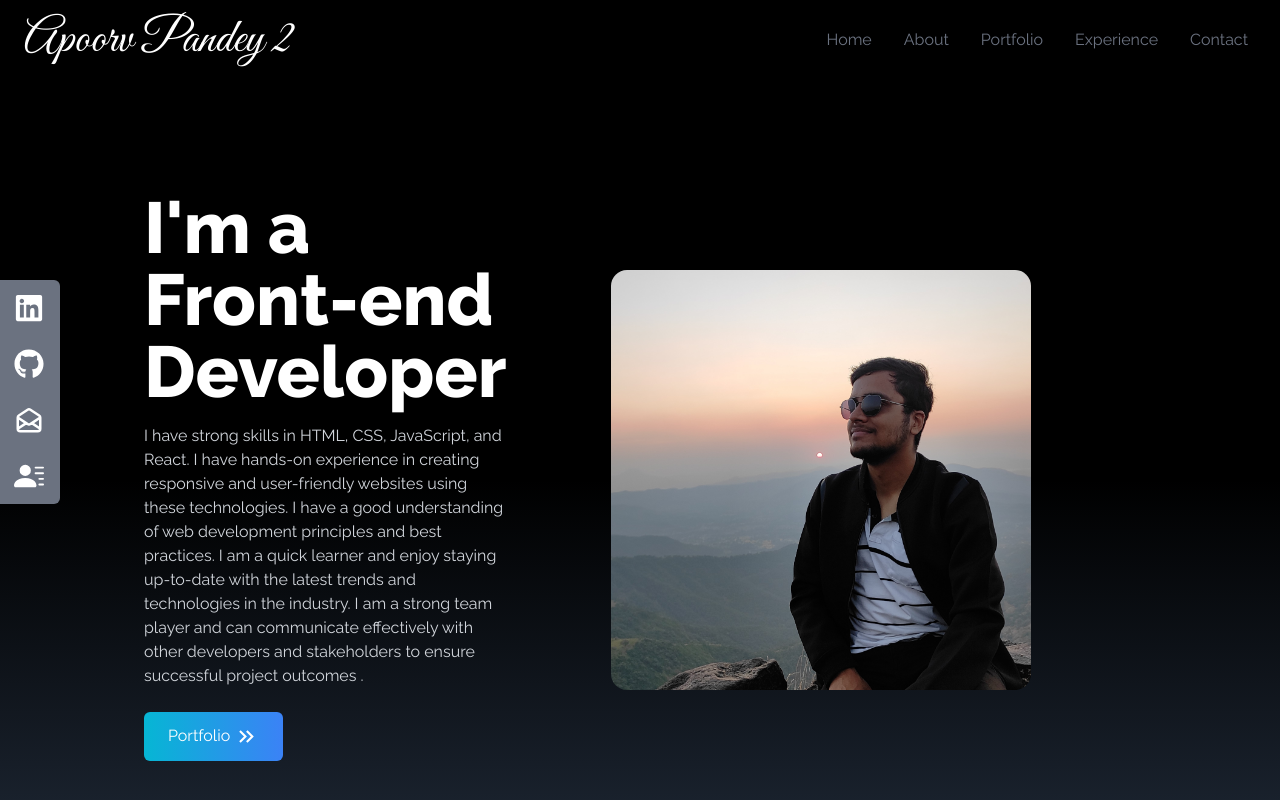
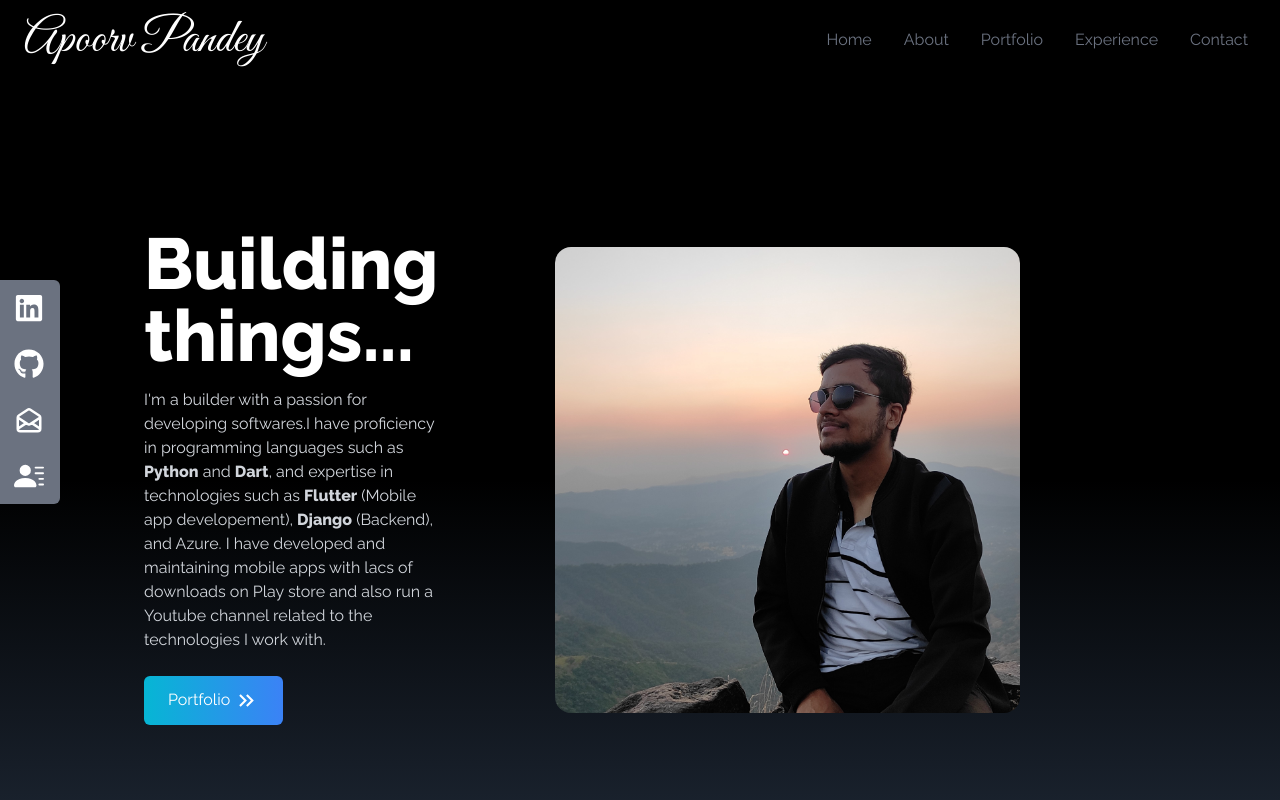
Before and after one commit to apoorvpandey0/portfolio, a React (Vite) app: page / in a window 1280 px wide. Shown: the top 800 px of the page. Built offline with nearby package versions, Linux system fonts and the light colour scheme; a web font is replaced by a local one.

Commit message:
added introduction and fixed overlap

```diff
--- a/src/Components/About.jsx
+++ b/src/Components/About.jsx
@@ -2,7 +2,7 @@ import React from 'react';
 
 const About = () => {
   return (
-    <div name="about" className='w-full h-screen bg-gradient-to-b from-gray-800 to-black text-white'>
+    <div name="about" className='w-full  bg-gradient-to-b from-gray-800 to-black text-white'>
       <div className='max-w-screen-lg p-4 mx-auto flex flex-col justify-center w-full h-full'>
         <div className='pb-8'>
             <p className='text-4xl font-bold inline border-b-4 border-gray-500'>About</p>
--- a/src/Components/Contact.jsx
+++ b/src/Components/Contact.jsx
@@ -9,7 +9,7 @@ const Contact = () => {
             <p className='py-6 '>Submit the form below to get in touch with me </p>
         </div>
         <div className='flex justify-center items-center'>
-            <form action='https://getform.io/f/8d069bea-d1c1-4a6b-8d06-17d4d5872cd1' method='POST' className='flex flex-col
+            <form action='https://getform.io/f/1e0e22fa-930a-4cdf-9b0a-24c82a8f927d' method='POST' className='flex flex-col
              w-full md:w-1/2' >
                 <input
                 type="text"
--- a/src/Components/Experience.jsx
+++ b/src/Components/Experience.jsx
@@ -66,7 +66,7 @@ const Experience = () => {
   return (
     <div
        name="experience"
-       className='bg-gradient-to-b from-gray-800 to-black w-full h-screen'>
+       className='bg-gradient-to-b from-gray-800 to-black w-full '>
         <div className='max-w-screen-lg mx-auto p-4 flex flex-col justify-center w-full h-full text-white'>
             <div>
                 <p className='text-4xl font-bold border-b-4 border-gray-500 p-2 inline'>Experience</p>
--- a/src/Components/Home.jsx
+++ b/src/Components/Home.jsx
@@ -8,10 +8,10 @@ const Home = () => {
       <div className="max-w-screen-lg mx-auto flex flex-col items-center justify-center h-full px-4 md:flex-row">
         <div className="flex flex-col justify-center h-full">
           <h2 className="text-4xl sm:text-7xl font-bold text-white ">
-            I'm a Front-end Developer
+           Building things...
           </h2>
           <p className="text-gray-300 py-4 max-w-md">
-           I have strong skills in HTML, CSS, JavaScript, and React. I have hands-on experience in creating responsive and user-friendly websites using these technologies. I have a good understanding of web development principles and best practices. I am a quick learner and enjoy staying up-to-date with the latest trends and technologies in the industry. I am a strong team player and can communicate effectively with other developers and stakeholders to ensure successful project outcomes .
+            I'm a builder with a passion for developing softwares.I have proficiency in programming languages such as <span className='font-bold'>Python</span> and <span className='font-bold'>Dart</span>, and expertise in technologies such as <span className='font-bold'>Flutter</span> (Mobile app developement), <span className='font-bold'>Django</span> (Backend), and Azure. I have developed and maintaining mobile apps with lacs of downloads on Play store and also run a Youtube channel related to the technologies I work with.
           </p>
           <div>
             <Link to="portfolio" smooth duration={500} className='group text-white w-fit px-6 py-3 my-2 flex item-center rounded-md bg-gradient-to-r from-cyan-500 to-blue-500 cursor-pointer'>
@@ -22,7 +22,6 @@ const Home = () => {
             </Link>
           </div>
         </div>
-
         <div>
         <img src={image} alt="my profile" className="rounded-2xl mx-auto w-2/3 "/>
         </div>
--- a/src/Components/NavBar.jsx
+++ b/src/Components/NavBar.jsx
@@ -22,7 +22,7 @@ const NavBar = () => {
   return (
     <div name='NavBar' className="flex  justify-between items-center w-full h-20 text-white bg-black px-4">
         <div>
-            <h1 className="text-5xl font-signature ml-2">Apoorv Pandey 2</h1>
+            <h1 className="text-5xl font-signature ml-2">Apoorv Pandey</h1>
         </div>
 
 
```
